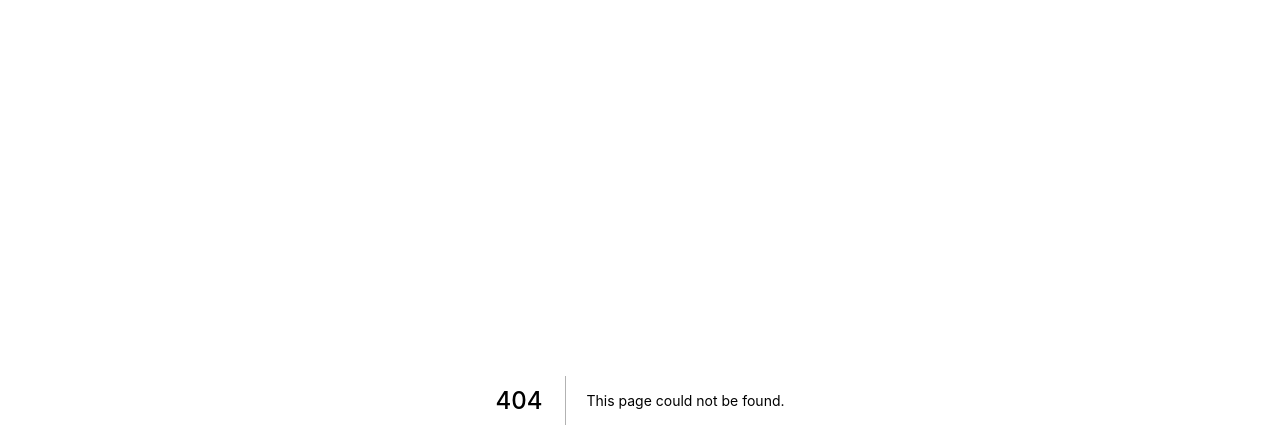
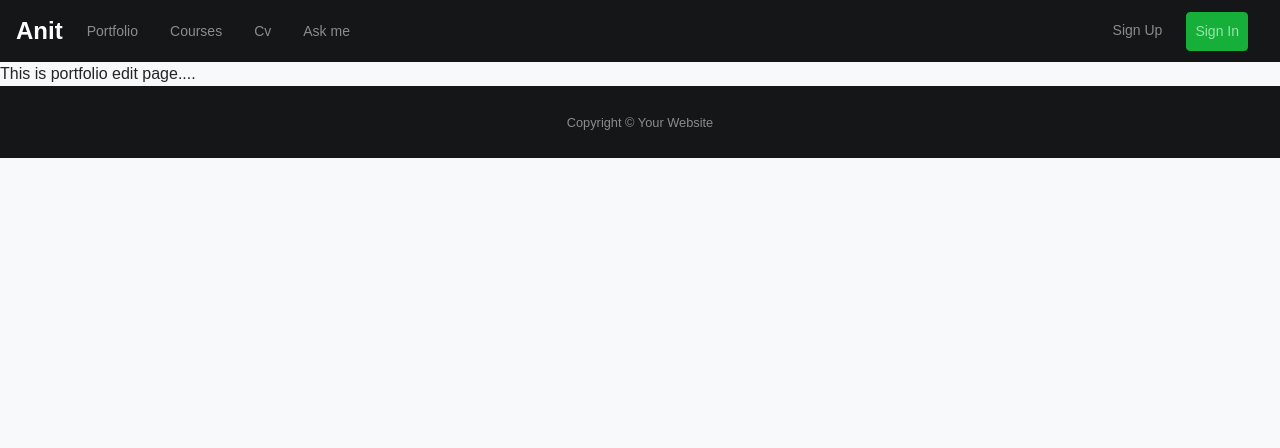
Before and after one commit to anitkumarsingh/nextjs-apollo-portfolio, a Next.js app: page /portfolios/edit in a window 1280 px wide. Before the commit this address had no page. Shown: the top 448 px of the page. Built offline with nearby package versions, Linux system fonts and the light colour scheme.

Commit message:
refactor-subpages

```diff
--- a/pages/categories.js
+++ b/pages/categories/index.js
@@ -1,5 +1,4 @@
-import React from 'react';
-import Layout from '../components/Block/Layout';
+import Layout from '../../components/Block/Layout';
 
  const Categories = () =>{
     return (
--- a/pages/index.js
+++ b/pages/index.js
@@ -1,4 +1,3 @@
-import React from 'react';
 import Layout from '../components/Block/Layout';
 import HeroBanner from '../components/Common/HeroBanner/Hero';
 
--- /dev/null
+++ b/pages/portfolios/edit.js
@@ -0,0 +1,9 @@
+import Layout from '../../components/Block/Layout'
+
+export default function edit() {
+    return (
+        <Layout>
+            This is portfolio edit page....
+        </Layout>
+    )
+}
--- a/pages/portfolios.js
+++ b/pages/portfolios/index.js
@@ -1,4 +1,4 @@
-import Layout from '../components/Block/Layout'
+import Layout from '../../components/Block/Layout';
 
  const Portfolios = () =>{
     return (
```
